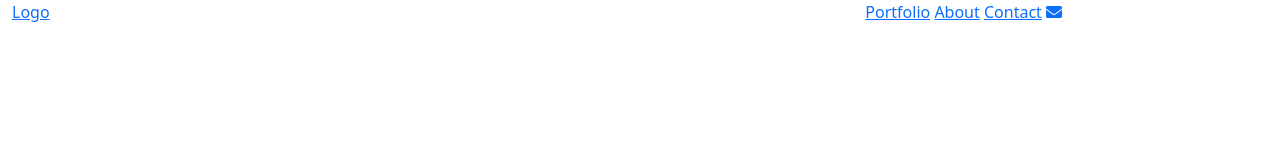
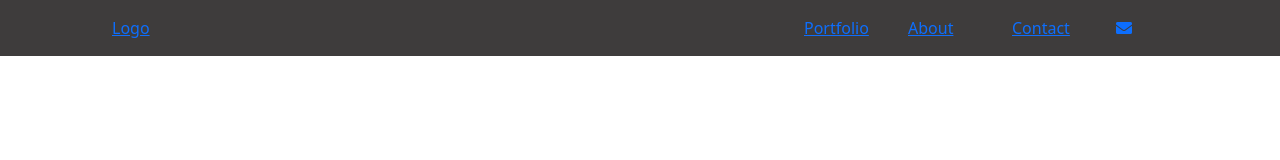
Before and after one commit to aradradev/boostrap-project, a website: page index.html in a window 1280 px wide. Drawn offline with nearby package versions, Linux system fonts and the light colour scheme.

Commit message:
Complete nav-bar

```diff
--- a/index.html
+++ b/index.html
@@ -10,16 +10,12 @@
 </head>
 <body>
     <main class="container-fluid">
-        <nav class="row">
-            <div class="col-8">
-                <a href="#">Logo</a>
-            </div>
-            <div class="col-4">
-                <a href="#">Portfolio</a>
-                <a href="#">About</a>
-                <a href="#">Contact</a>
-                <a href="mailto:abdoulramanediallo44@gmail.com"><i class="fas fa-envelope"></i></a>
-            </div>
+        <nav class="row bg-secondary px-3 py-3 align-items-center">
+                <a href="#" class="col-7 ms-5 ps-5">Logo</a>
+                <a href="#" class="col-1">Portfolio</a>
+                <a href="#" class="col-1">About</a>
+                <a href="#" class="col-1">Contact</a>
+                <a href="mailto:abdoulramanediallo44@gmail.com" class="col-1"><i class="fas fa-envelope"></i></a>
         </nav>
 
         <section>
```
